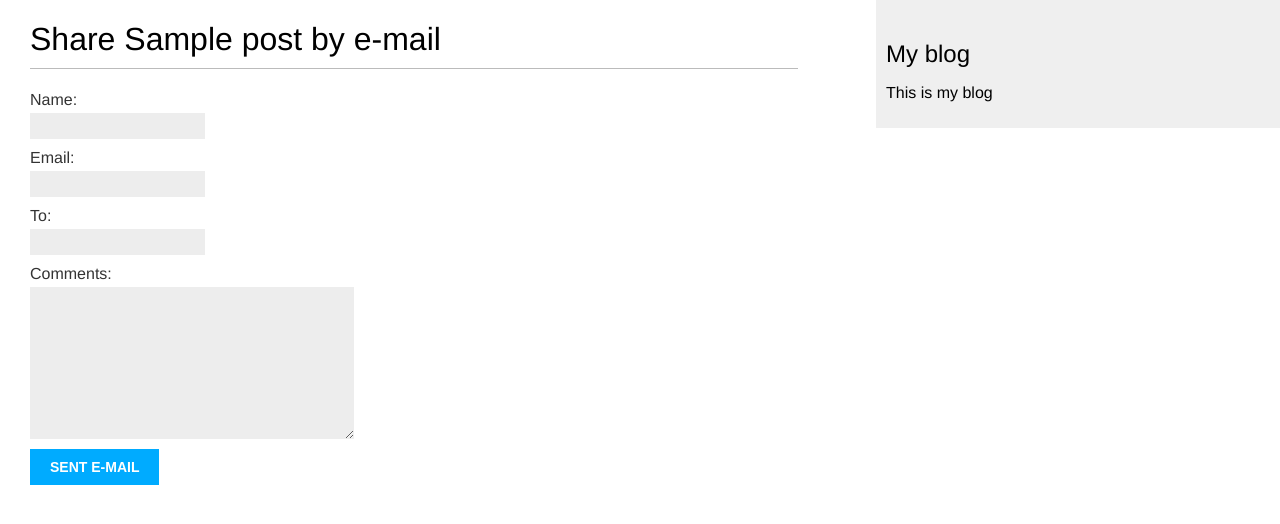
After one commit to marik177/django_personal_blog, a Django app: page /blog/1/share/ in a window 1280 px wide. The commit adds this page. Shown: the top 524 px of the page. Run offline with Django 4.2, Linux system fonts and the light colour scheme; tables that the repository leaves empty hold one stand-in row (values such as "Sample post").

Commit message:
Added send_email

```diff
--- a/blog/admin.py
+++ b/blog/admin.py
@@ -6,7 +6,7 @@ from .models import Post
 # admin.site.register(Post)
 @admin.register(Post)
 class PostAdmin(admin.ModelAdmin):
-    list_display = ['title', 'slug', 'author', 'publish', 'status']
+    list_display = ['id', 'title', 'slug', 'author', 'publish', 'status']
     list_filter = ['status', 'created', 'publish', 'author']
     search_fields = ['title', 'body']
     raw_id_fields = ['author']
--- /dev/null
+++ b/blog/forms.py
@@ -0,0 +1,9 @@
+from django import forms
+
+
+class EmailPostForm(forms.Form):
+    name = forms.CharField(max_length=25)
+    email = forms.EmailField()
+    to = forms.EmailField()
+    comments = forms.CharField(required=False,
+                               widget=forms.Textarea)
--- a/blog/templates/blog/post/detail.html
+++ b/blog/templates/blog/post/detail.html
@@ -7,4 +7,9 @@
         Published {{ post.publish }} by {{ post.author }}
         </p>
         {{ post.body | linebreaks}}
+<p>
+    <a href="{% url 'blog:post_share' post.id %}">
+      Share the post
+    </a>
+</p>
 {% endblock %}
--- a/blog/templates/blog/post/list.html
+++ b/blog/templates/blog/post/list.html
@@ -14,5 +14,5 @@
         </p>
         {{ post.body |truncatewords:30 | linebreaks}}
     {% endfor %}
-{% include 'pagination.html' with page=posts %}
+{% include 'pagination.html' with page=page_obj %}
 {% endblock %}
--- /dev/null
+++ b/blog/templates/blog/post/share.html
@@ -0,0 +1,20 @@
+{% extends 'blog/base.html' %}
+
+{% block title %}Share a post{% endblock %}
+
+{% block content %}
+    {% if sent %}
+        <h1>E-mail was successfully sent</h1>
+        <p>
+        "{{ post.title }}" was successfully sent to {{ form.cleaned_data.to }}.
+        </p>
+    {% else %}
+        <h1>Share {{ post.title }} by e-mail</h1>
+        <form method="post">
+        {% csrf_token %}
+        {{ form.as_p }}
+
+        <input type="submit" value="Sent e-mail">
+        </form>
+    {% endif %}
+{% endblock %}
--- a/blog/urls.py
+++ b/blog/urls.py
@@ -4,8 +4,10 @@ from . import views
 app_name = 'blog'
 
 urlpatterns = [
-    path('', views.post_list, name='post_list'),
+    # path('', views.post_list, name='post_list'),
+    path('', views.PostListView.as_view(), name='post_list'),
     path('<int:year>/<int:month>/<int:day>/<slug:post>/',
          views.post_detail,
          name='post_detail'),
+    path('<int:post_id>/share/', views.post_share, name='post_share'),
 ]
--- a/blog/views.py
+++ b/blog/views.py
@@ -1,7 +1,11 @@
+from django.http import HttpRequest
 from django.shortcuts import render, get_object_or_404
-from django.core.paginator import Paginator, EmptyPage,\
+from django.core.paginator import Paginator, EmptyPage, \
     PageNotAnInteger
+from django.views.generic import ListView
+from django.core.mail import send_mail
 from .models import Post
+from .forms import EmailPostForm
 
 
 def post_list(request):
@@ -30,3 +34,38 @@ def post_detail(request, year, month, day, post):
                              )
     return render(request, 'blog/post/detail.html',
                   {'post': post})
+
+
+class PostListView(ListView):
+    queryset = Post.published.all()
+    context_object_name = 'posts'
+    template_name = 'blog/post/list.html'
+    paginate_by = 3
+
+
+def post_share(request, post_id):
+    post = get_object_or_404(Post, id=post_id,
+                             status=Post.Status.PUBLISHED)
+    sent = False
+    # if this is a POST request we need to process the form data
+    if request.method == 'POST':
+        # create a form instance and populate it with data from the request:
+        form = EmailPostForm(request.POST)
+        # check whether it's valid:
+        if form.is_valid():
+            cd = form.cleaned_data
+            post_url = request.build_absolute_uri(
+                (post.get_absolute_url()))
+            subject = f"{cd['name']} recommends you to read" \
+                      f"{post.title}"
+            message = f"Read {post.title} at {post_url}\n\n" \
+                      f"{cd['name']} \'s comments: {cd['comments']}"
+            send_mail(subject, message, cd['email'],
+                      [cd['to']],
+                      fail_silently=False,)
+            sent = True
+    else:
+        form = EmailPostForm()
+    return render(request, 'blog/post/share.html', {'form': form,
+                                                    'post': post,
+                                                    'sent': sent})
```
Also changed, not shown: mysite/settings.py (+11 -2 lines).
